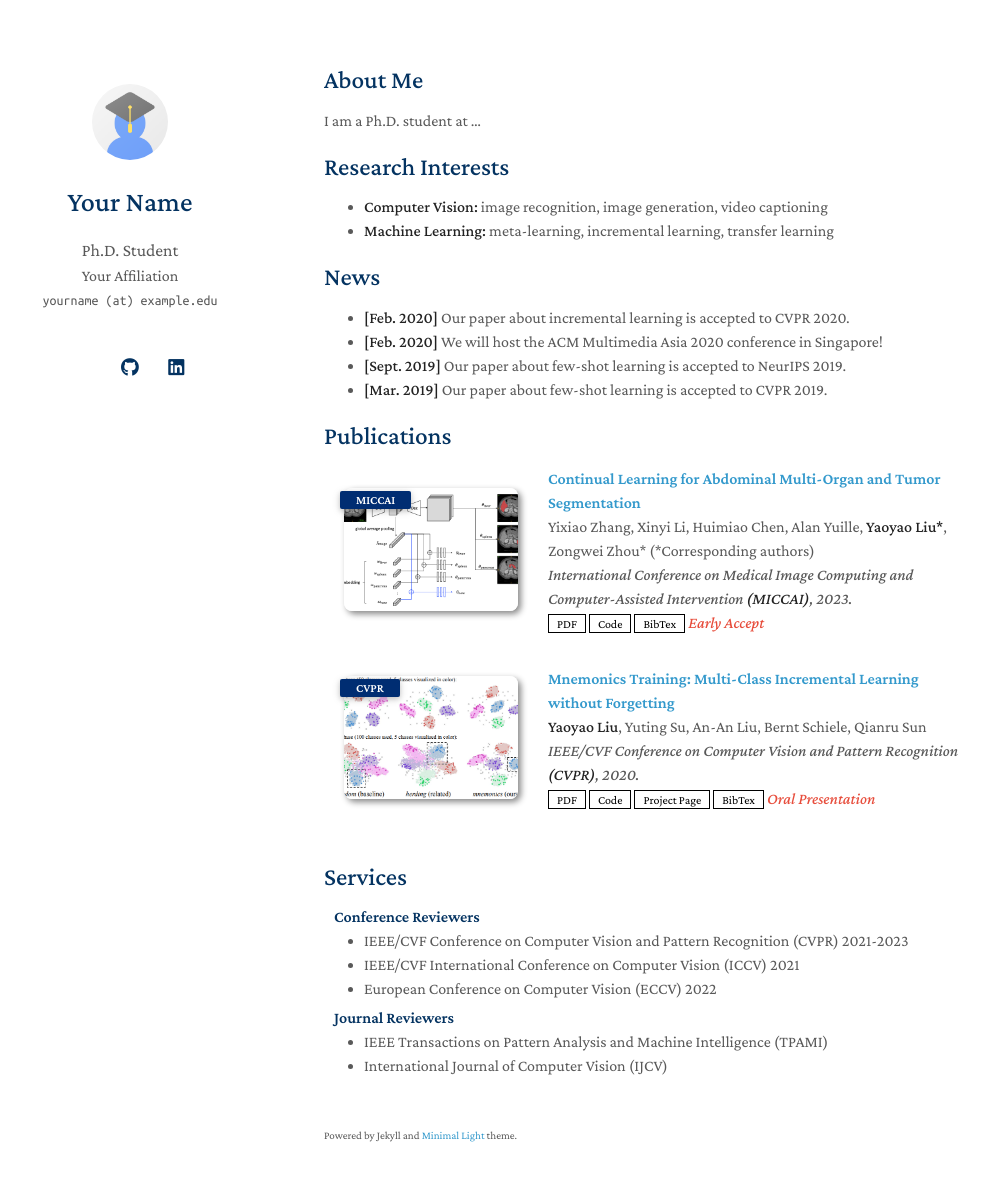
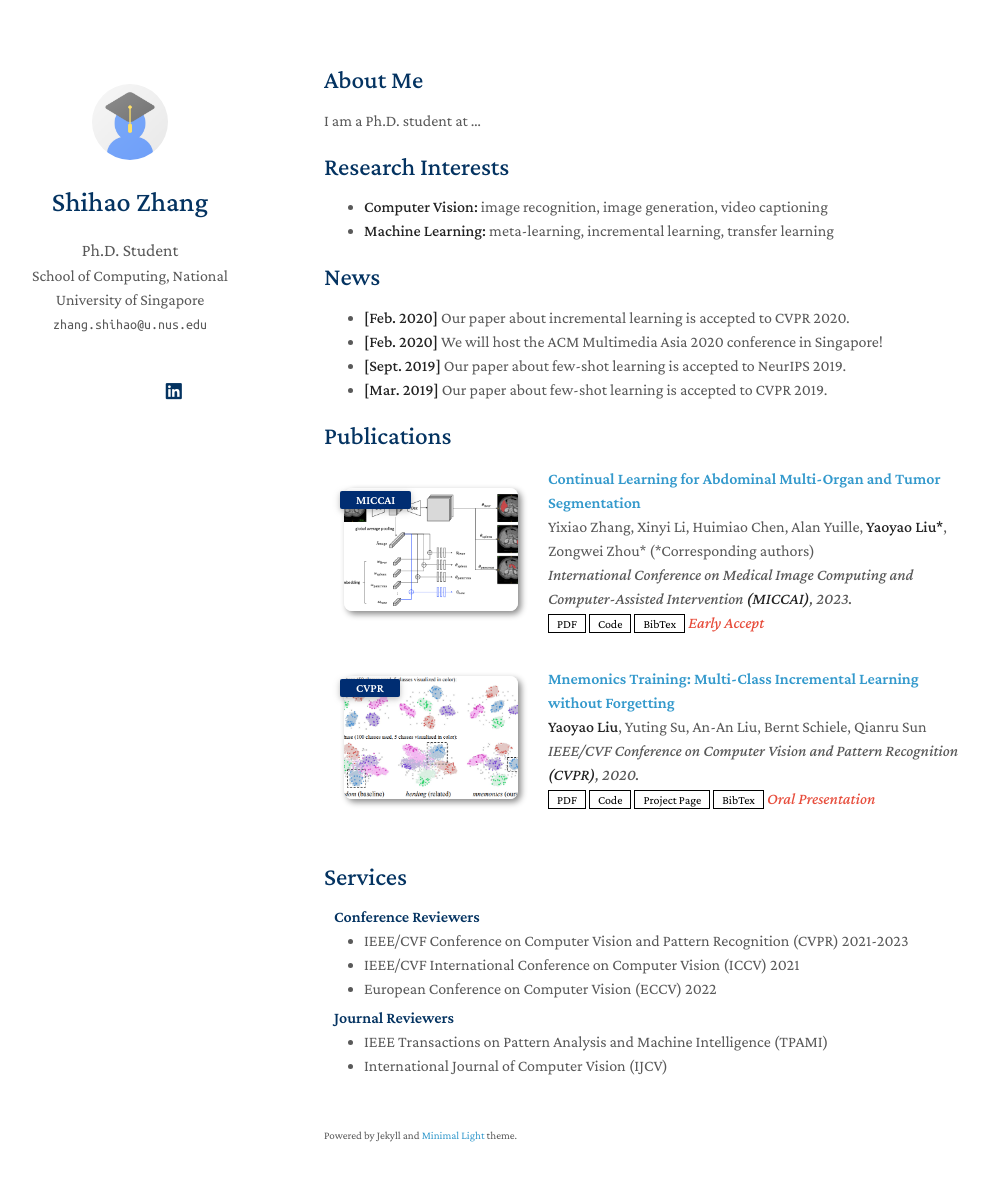
Before and after one commit to needylove/needylove.github.io, a Jekyll site: the page built from index.md, in a window 1280 px wide and 1216 px high. Shown: the top 1181 px of the window, without its empty margins (146-1135 px from the left). Built offline with Jekyll 4.4.1, drawn with Linux system fonts in a browser that asks for light colours; a style sheet for code colours, icons or effects is not loaded; our own code applies the rules of GitHub Pages for plain Markdown files.

Commit message:
Update _config.yml

```diff
--- a/_config.yml
+++ b/_config.yml
@@ -1,8 +1,8 @@
 # Basic Information
-title: Your Name
+title: Shihao Zhang
 position: Ph.D. Student
-affiliation: Your Affiliation
-email: yourname (at) example.edu
+affiliation: School of Computing, National University of Singapore
+email: zhang.shihao@u.nus.edu
 
 # Search Engine Optimization (SEO)
 # The following information is used to improve the website traffic from search engines, e.g., Google.
@@ -12,11 +12,11 @@ canonical: https://minimal-light-theme.yliu.me/
 
 # Links
 # If you don't need one of them, you may delete the corresponding line.
-google_scholar: https://scholar.google.com/
-cv_link: assets/files/curriculum_vitae.pdf
-github_link: https://github.com/
-linkedin: https://www.linkedin.com/
-twitter: https://twitter.com/
+google_scholar: https://scholar.google.com/citations?user=SqS4w6gAAAAJ&hl=en
+cv_link: assets/files/CV_Shihao.pdf
+# github_link: https://github.com/
+linkedin: https://www.linkedin.com/in/shihao-zhang-1104321b7/
+# twitter: https://twitter.com/
 
 # Images (e.g., your profile picture and your website's favicon)
 # "favicon" and "favicon_dark" are used for the light and dark modes, respectively.
```
